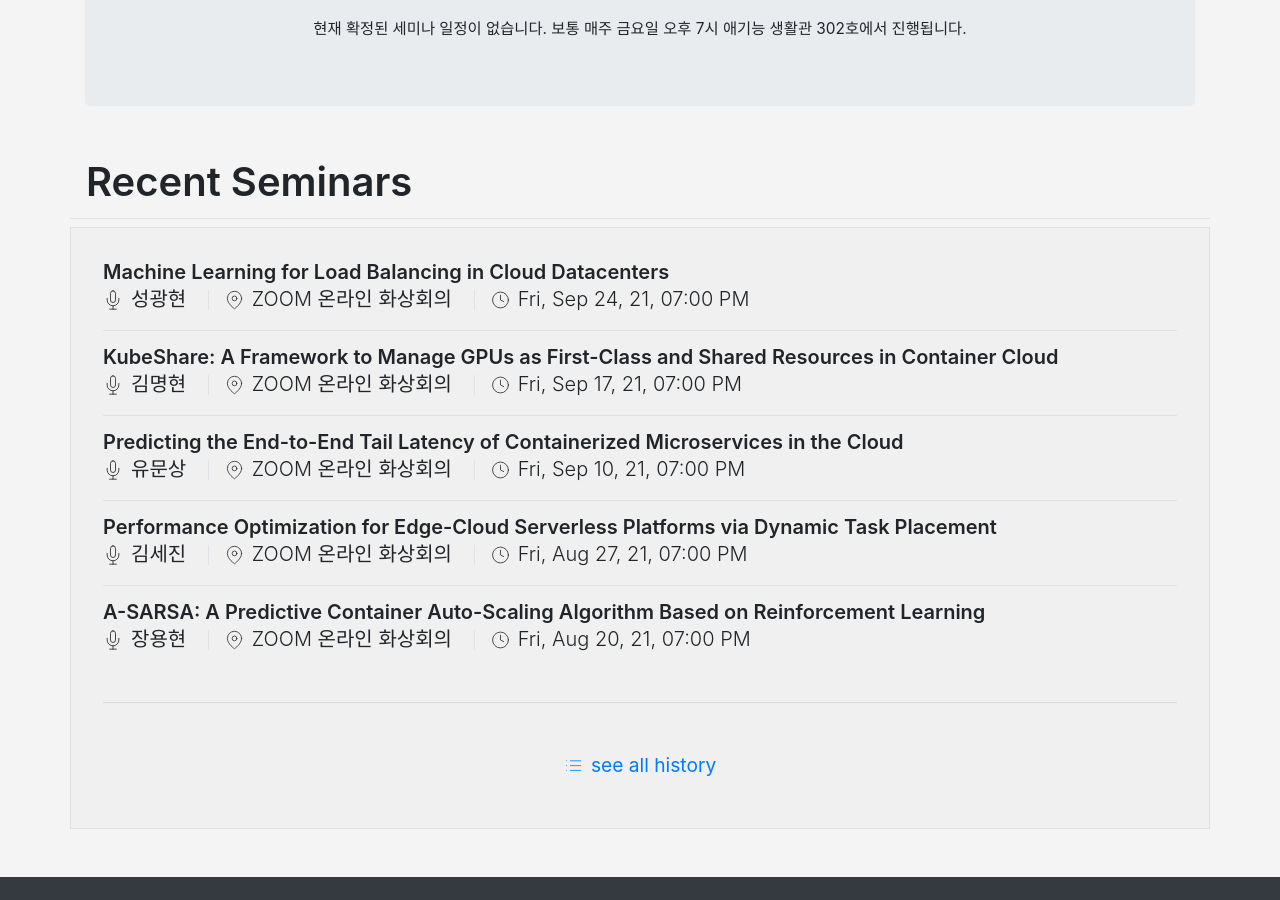
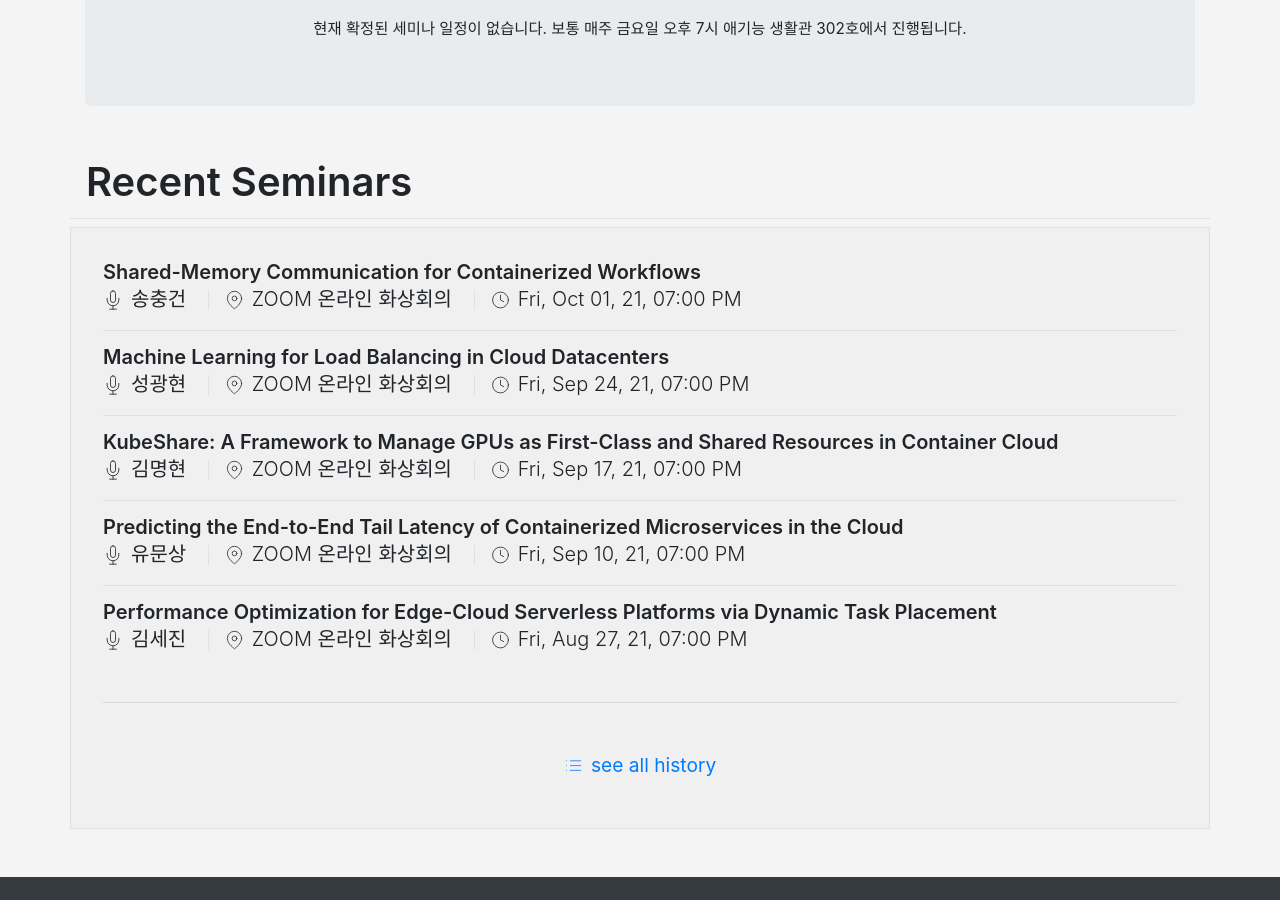
Before and after one commit to KU-Cloud/ku-cloud.github.io, a Jekyll site: the page built from seminar.html, in a window 1280 px wide and 900 px high, scrolled down 355 px. Built offline with Jekyll 4.4.1, drawn with Linux system fonts in a browser that asks for light colours.

Commit message:
Update seminars.yaml

```diff
--- a/_data/seminars.yaml
+++ b/_data/seminars.yaml
@@ -763,3 +763,7 @@
   speacker: 성광현
   date: 2021-09-24T19:00:00.000+0900
   location: ZOOM 온라인 화상회의
+- title: 'Shared-Memory Communication for Containerized Workflows'
+  speacker: 송충건
+  date: 2021-10-01T19:00:00.000+0900
+  location: ZOOM 온라인 화상회의
```
